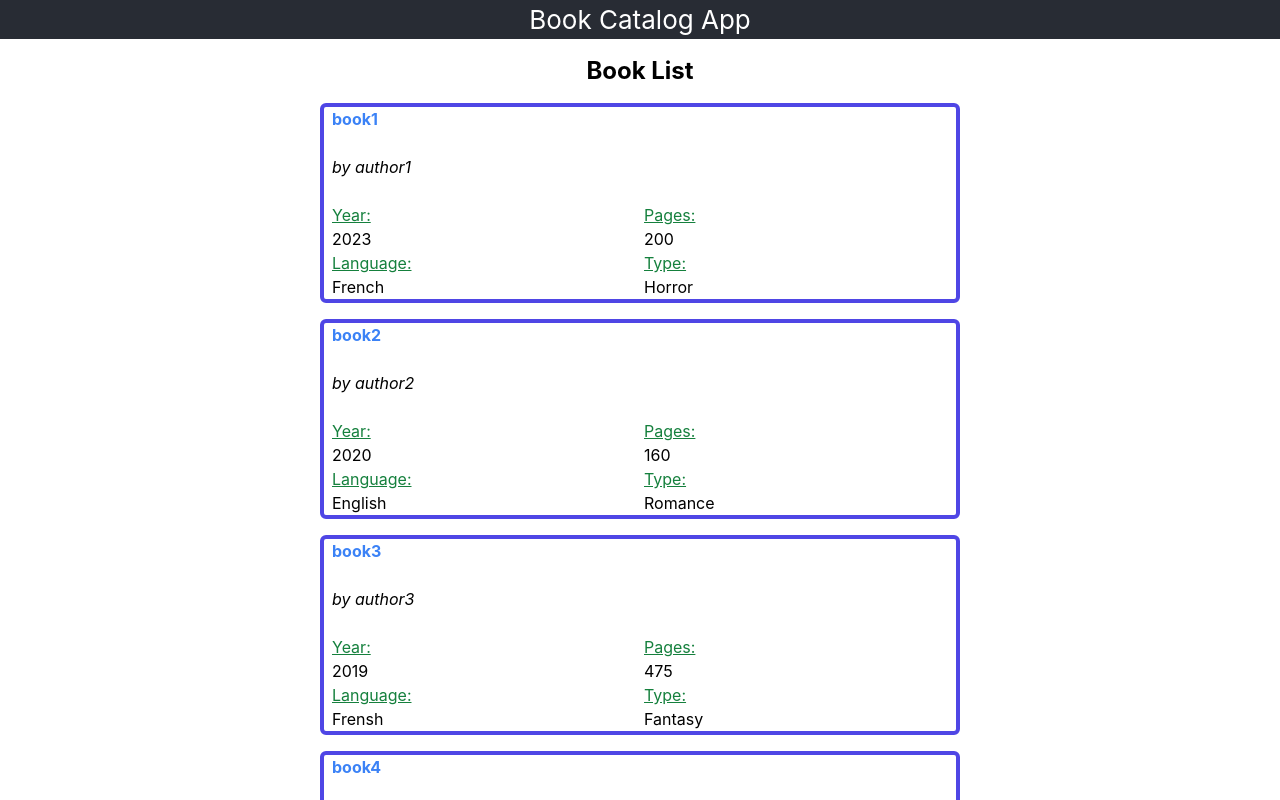
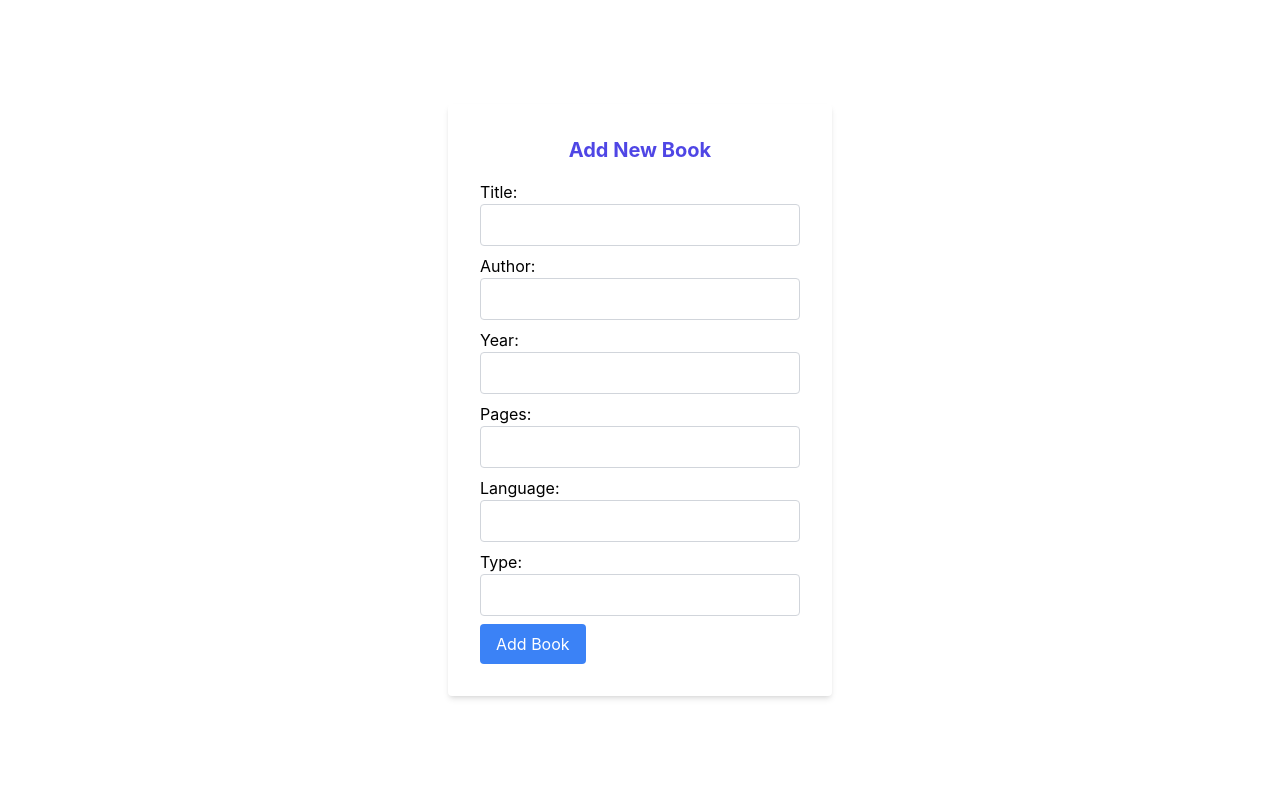
Before and after one commit to Sarrabah/book-catalog, a React (Create React App) app in the folder frontend/: page /form in a window 1280 px wide. Shown: the top 800 px of the page. Built offline with nearby package versions, Linux system fonts and the light colour scheme.

Commit message:
feat(frontend): Add AddBookForm component and route configurations

```diff
--- a/frontend/package.json
+++ b/frontend/package.json
@@ -8,6 +8,7 @@
     "@testing-library/user-event": "^13.5.0",
     "react": "^18.2.0",
     "react-dom": "^18.2.0",
+    "react-router-dom": "^6.18.0",
     "react-scripts": "5.0.1",
     "tailwindcss": "^3.3.5",
     "web-vitals": "^2.1.4"
--- a/frontend/src/App.css
+++ /dev/null
@@ -1,10 +0,0 @@
-.App-header {
-  background-color: #282c34;
-  min-height: 15px;
-  display: flex;
-  flex-direction: column;
-  align-items: center;
-  justify-content: center;
-  font-size: calc(10px + 2vmin);
-  color: white;
-}
--- a/frontend/src/App.js
+++ b/frontend/src/App.js
@@ -1,17 +1,16 @@
 import React from 'react';
-import './App.css';
-import BookList from './components/BookList';
+import { BrowserRouter as Router, Routes, Route } from 'react-router-dom';
+import Home from './pages/home';
+import AddForm from './pages/AddForm';
 
 function App() {
   return (
-    <div className="App">
-      <header className='App-header'>
-        <h1> Book Catalog App </h1>
-      </header>
-      <main>
-        <BookList />
-      </main>
-    </div>
+    <Router>
+      <Routes>
+        <Route path='/' element={<Home />} />
+        <Route path='/form' element={<AddForm />} />
+      </Routes>
+    </Router>
   );
 }
 
--- /dev/null
+++ b/frontend/src/components/AddBookForm.js
@@ -0,0 +1,115 @@
+import React, { useState } from "react";
+
+const AddBookForm = ({ onAddBook }) => {
+    const [formData , setFormData] = useState({
+        title:'',
+        author:'',
+        year:'',
+        page:'',
+        language:'',
+        type:''
+    });
+    const {title, author, year, page, language, type} = formData;
+    const handleSubmit = (e) => {
+        e.preventDefault();
+
+        if (!title || !author || !year || !page || !language || !type) {
+            alert('Please fill in all fields!');
+            return;
+        }
+        if (year <= 0 || page <= 0) {
+            alert('Year or pages cannot be negatif or zero !!');
+            return;
+        }
+
+        const newBook = {
+            title,
+            author,
+            year: parseInt(year),
+            page: parseInt(page),
+            language,
+            type
+        };
+        onAddBook(newBook);
+        setFormData({
+            title:'',
+            author:'',
+            year:'',
+            page:'',
+            language:'',
+            type:''
+        })
+    };
+
+    return (
+        <div className="flex items-center justify-center h-screen">
+            <form onSubmit={handleSubmit} className="bg-white p-8 rounded shadow-md w-96">
+                <h2 className="text-xl text-indigo-600 font-bold mb-4 text-center">Add New Book</h2>
+                <label htmlFor="title" className="block mb-2">
+                    Title:
+                    <input type="text"
+                        id="title"
+                        value={formData.title}
+                        onChange={(e) => setFormData({...formData, title: e.target.value})}
+                        className="border border-gray-300 p-2 rounded w-full"
+                    />
+                </label>
+
+                <label htmlFor="author" className="block mb-2">
+                    Author:
+                    <input type="text"
+                        id="author"
+                        value={formData.author}
+                        onChange={(e) => setFormData({...formData, author: e.target.value})}
+                        className="border border-gray-300 p-2 rounded w-full"
+                    />
+                </label>
+
+                <label htmlFor="year" className="block mb-2">
+                    Year:
+                    <input type="number"
+                        id="year"
+                        value={formData.year}
+                        onChange={(e) => setFormData({...formData, year: e.target.value})}
+                        className="border border-gray-300 p-2 rounded w-full"
+                    />
+                </label>
+
+                <label htmlFor="page" className="block mb-2">
+                    Pages:
+                    <input type="number"
+                        id="page"
+                        value={formData.page}
+                        onChange={(e) => setFormData({...formData, page: e.target.value})}
+                        className="border border-gray-300 p-2 rounded w-full"
+                    />
+                </label>
+
+                <label htmlFor="language" className="block mb-2">
+                    Language:
+                    <input type="text"
+                        id="lang"
+                        value={formData.language}
+                        onChange={(e) => setFormData({...formData, language: e.target.value})}
+                        className="border border-gray-300 p-2 rounded w-full"
+                    />
+                </label>
+
+                <label htmlFor="type" className="block mb-2">
+                    Type:
+                    <input type="text"
+                        id="type"
+                        value={formData.type}
+                        onChange={(e) => setFormData({...formData, type: e.target.value})}
+                        className="border border-gray-300 p-2 rounded w-full"
+                    />
+                </label>
+                <button type="submit" className="bg-blue-500 text-white py-2 px-4 rounded">
+                    Add Book
+                </button>
+            </form>
+        </div>
+    );
+};
+
+export default AddBookForm;
--- a/frontend/src/components/BookList.js
+++ b/frontend/src/components/BookList.js
@@ -1,5 +1,6 @@
 import React from 'react';
 import BookItem from './BookItem';
+import { Link } from 'react-router-dom';
 
 const BookList = () => {
     const books = [
@@ -9,14 +10,20 @@ const BookList = () => {
         { id: 4, title: 'book4', author: 'author4', year: 2015, language: 'Arabic', pageNb: 311, type: 'Autobiography' }
     ];
     return (
-        <div className="max-w-2xl mx-auto p-4 ">
+        <div className="max-w-2xl mx-auto p-4">
             <h2 className="text-center text-2xl font-bold mb-4">Book List</h2>
+            <div className="flex justify-end mb-4">
+                <Link to="/form" className="text-green-500">
+                    Add Book
+                </Link>
+            </div>
             <ul className="list-none p-0 flex flex-col space-y-4">
                 {books.map((bookI) => (
                     <BookItem key={bookI.id} book={bookI} />
                 ))}
             </ul>
         </div>
+
     );
 };
 export default BookList;
--- /dev/null
+++ b/frontend/src/pages/AddForm.js
@@ -0,0 +1,27 @@
+import React, { useState, useEffect } from "react";
+import AddBookForm from "../components/AddBookForm";
+
+const AddForm = () => {
+    const [books, setBooks] = useState([
+        { id: 1, title: 'book1', author: 'author1', year: 2023, language: 'French', pageNb: 200, type: 'Horror' },
+        { id: 2, title: 'book2', author: 'author2', year: 2020, language: 'English', pageNb: 160, type: 'Romance' },
+        { id: 3, title: 'book3', author: 'author3', year: 2019, language: 'Frensh', pageNb: 475, type: 'Fantasy' },
+        { id: 4, title: 'book4', author: 'author4', year: 2015, language: 'Arabic', pageNb: 311, type: 'Autobiography' }
+    ]);
+
+    const handleAddBook = (newBook) => {
+        setBooks([...books, { id: books.length + 1, ...newBook }]);
+    };
+
+    useEffect(() => {
+        console.log(books);
+      }, [books]);
+
+    return (
+        <div>
+            <AddBookForm onAddBook={handleAddBook} />
+        </div>
+    )
+}
+
+export default AddForm;
--- /dev/null
+++ b/frontend/src/pages/home.js
@@ -0,0 +1,18 @@
+import React from "react";
+import BookList from "../components/BookList";
+
+const Home = () => {
+
+    return (
+        <div>
+            <header>
+                <h1 className="bg-gray-800 min-h-15 flex flex-col items-center justify-center text-white text-lg"> Book Catalog App </h1>
+            </header>
+            <main>
+                <BookList />
+            </main>
+        </div>
+    );
+}
+
+export default Home;
```
Also changed, not shown: 1 other file (tests, documents, lock files or other folders).
